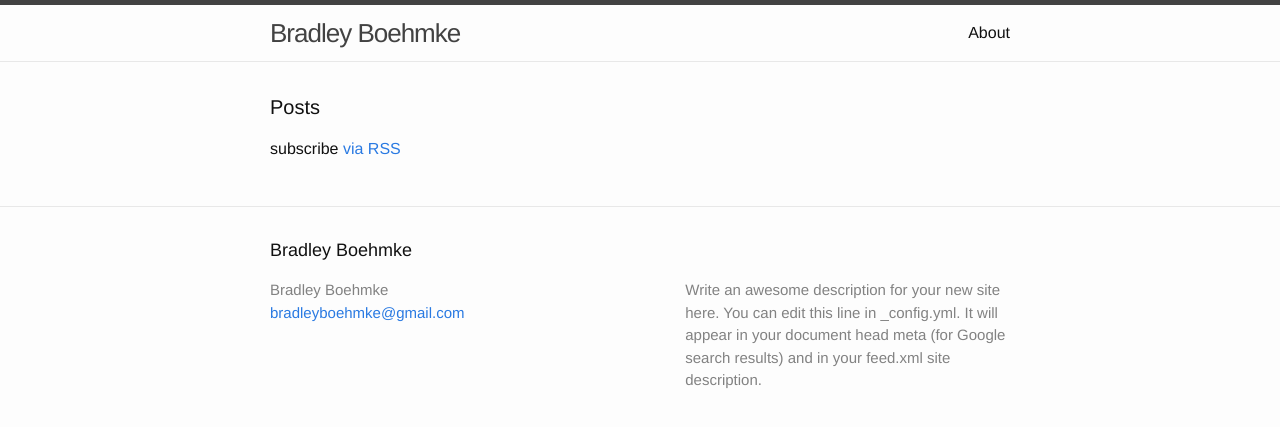
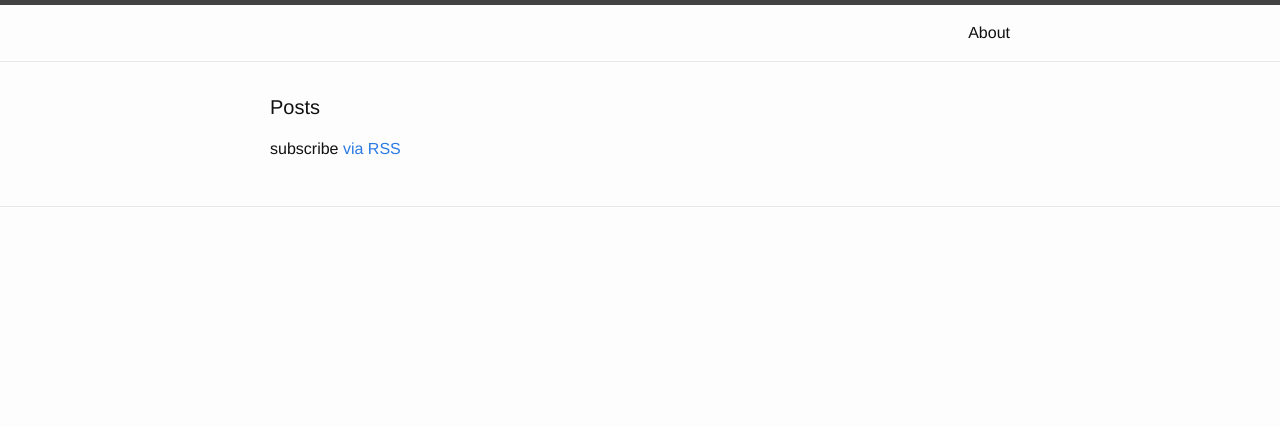
Before and after one commit to bradleyboehmke/bradleyboehmke, a Jekyll site: the page built from index.html, in a window 1280 px wide. Shown: the top 427 px of the page. Built offline with Jekyll 4.4.1, drawn with Linux system fonts in a browser that asks for light colours.

Commit message:
Update _config.yml

```diff
--- a/_config.yml
+++ b/_config.yml
@@ -1,10 +1,8 @@
 # Site settings
-title: Bradley Boehmke
-email: bradleyboehmke@gmail.com
+title:
+email:
 description: > # this means to ignore newlines until "baseurl:"
-  Write an awesome description for your new site here. You can edit this
-  line in _config.yml. It will appear in your document head meta (for
-  Google search results) and in your feed.xml site description.
+
 baseurl: "http://bradleyboehmke.github.io/" # the subpath of your site, e.g. /blog/
 url: "http://bradleyboehmke.github.io/" # the base hostname & protocol for your site
 twitter_username:
```
